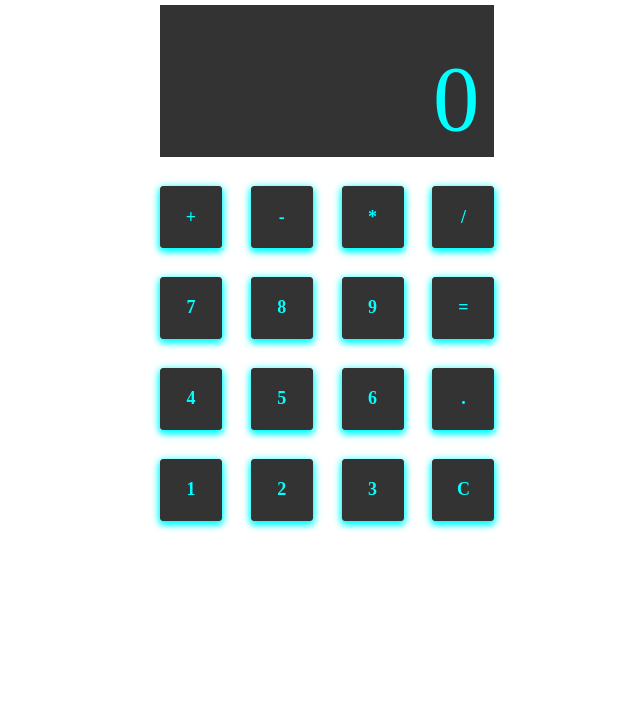
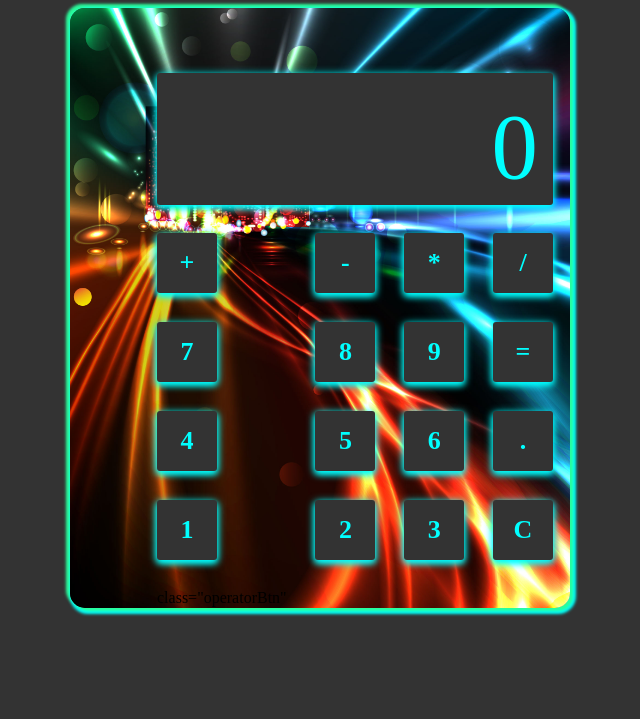
Before and after one commit to Teif26/Calculator, a plain HTML site: page index.html in a window 1280 px wide. Shown: the part 81-800 px from the top of the page, without its empty margins (320-960 px from the left). Drawn offline with Linux system fonts and the light colour scheme.

Commit message:
css finished

```diff
--- a/calcApp.js
+++ b/calcApp.js
@@ -1,14 +1,18 @@
-var btnNum = document.querySelectorAll(".calc-button")
-btnNum = Array.from(btnNum);
+var numBtn = document.getElementsByClassName("calc-button");
 
-// btnNum.forEach((el)=>{
-//     el.addEventListener("mouseover", addNewNumbers)
-// })
-// function addNewNumbers(){
-//     btnNum.forEach((el)=>{
-//      el.target.style.
-//     })
-// }
-btnNum[1].addEventListener("mouseover", (el)=>{
-  el.target.style.background = blue;
-})
+for (var i=0; i<numBtn.length; i++){
+  numBtn[i].addEventListener("mouseover", function(){
+    mOverDiv(this)
+   });
+  numBtn[i].addEventListener("mouseout", function(){
+    mOutDiv(this)
+   });
+}
+
+function mOverDiv(e) {
+    e.style["z-index"]="3";
+}
+
+function mOutDiv(e) {
+    e.style.background="1";
+}
--- a/index.html
+++ b/index.html
@@ -11,29 +11,31 @@
  <header id="h-div">
      <p class="header-text">JavaScript Calculator</p>
  </header>
+ <div class="background-wrapper">
  <div id="wrapper" class="main-grid">
-     <div id="display"> <p id="num-display">0</p></div>
+     <div id="display"> <p id="num-display">0</div>
      <div id="calc-body" class="calc-grid">
-         <div id="add" class="calc-button">+</div>
-         <div id="subtract" class="calc-button">-</div>
-         <div id="multiply" class="calc-button">*</div>
-         <div id="divide" class="calc-button">/</div>
+         <div id="add" class="calc-button" class="operatorBtn"><p class="btnText">+</p></div>
+         <div id="subtract" class="calc-button" class="operatorBtn"><p class="btnText">-</p></div>
+         <div id="multiply" class="calc-button" class="operatorBtn"><p class="btnText">*</p></div>
+         <div id="divide" class="calc-button" class="operatorBtn"><p class="btnText">/</p></div>
 
-         <div id="num7" class="calc-button">7</div>
-         <div id="num8" class="calc-button">8</div>
-         <div id="num9" class="calc-button">9</div>
-         <div id="equals" class="calc-button">=</div>
+         <div id="num7" class="calc-button"><p class="btnText" class="numBtn" >7</p></div>
+         <div id="num8" class="calc-button"><p class="btnText" class="numBtn" >8</p></div>
+         <div id="num9" class="calc-button"><p class="btnText" class="numBtn" >9</p></div>
+         <div id="equals" class="calc-button"><p class="btnText" class="equalsBtn">=</p></div>
 
-         <div id="num4" class="calc-button">4</div>
-         <div id="num5" class="calc-button">5</div>
-         <div id="num6" class="calc-button">6</div>
-         <div id="decimal" class="calc-button">.</div>
+         <div id="num4" class="calc-button"><p class="btnText" class="numBtn" >4</p></div>
+         <div id="num5" class="calc-button"><p class="btnText" class="numBtn" >5</p></div>
+         <div id="num6" class="calc-button"><p class="btnText" class="numBtn" >6</p></div>
+         <div id="decimal" class="calc-button"><p class="btnText" class="decimalBtn">.</p></div>
 
-         <div id="num1" class="calc-button">1</div>
-         <div id="num2" class="calc-button">2</div>
-         <div id="num3" class="calc-button">3</div>
-         <div id="clear" class="calc-button">C</div>
+         <div id="num1" class="calc-button"><p class="btnText" >1</p></div>
+         <div id="num2" class="calc-button"><p class="btnText">2</p></div>
+         <div id="num3" class="calc-button"><p class="btnText">3</p></div>
+         <div id="clear" class="calc-button"><p class="btnText" class="clearBtn">C</p></div>
 
+ class="operatorBtn"        </div>
      </div>
  </div>
 <script src="calcApp.js"></script>
--- a/style.scss
+++ b/style.scss
@@ -1,5 +1,3 @@
-
-$primary:#FF0072;
 
 
 ::before,
@@ -9,57 +7,85 @@ $primary:#FF0072;
   box-sizing: border-box;
 }
 html body{
-    height:  100%;
-    width: 100%;
-
-     margin: 0;
+    background: #333;
+    position: absolute;
+   margin: 0;
+}
+p{
+    margin:0;
+    padding: 0;
 }
 
 
+header{
 
-header{
     width: 100vw;
     height: 1.8em;
+    margin-top: 15px;
     margin-left: auto;
     margin-right: auto;
-    margin-bottom: 1.8em;
+    margin-bottom: 2.8em;
 
     .header-text{
+        color: white;
         text-align: center;
         font-family: sans-serif;
-        font-size: 1.8em;
+        font-size: 2.8em;
     }
 }
+.background-wrapper{
+    position: relative;
+    background-image:url('assets/background.jpg');
+    border-radius: 15px;
+   background-size: cover;
+   box-shadow: 3px 3px 3px 0 rgb(42,253,156,),3px 3px 3px 3px #00FFFF,-3px -3px 3px 1px rgb(42,253,156,);
+    height:600px;
+    width:500px;
+   margin-right: auto;
+   margin-left: auto;
+   margin-bottom: 20px;
+   &:after,&::before{
+       content:'';
+       position: absolute;
+    box-shadow: 3px 3px 3px 0 rgb(42,253,156,)
+   }
+}
 #wrapper{
-
-    margin-left:auto;
-    margin-right: auto;
-    width: 25vw;
-    height: 30vh;
+    margin-top: 65px;
+    position: absolute;
+    left: 87px;
+    margin-bottom: 30px;
+    height: 50%;
+    width: 30%;
     display: grid;
     grid-template-columns:1fr;
     grid-template-rows: 1fr;
     grid-gap: 1.8em;
 }
 #display{
+
     background: #333;
     color: #00FFFF;
     font-size: 5.8em;
      max-height: 4.8em;
      width: 100%;
+     border-radius: 3px;
      display: flex;
      justify-content: flex-end ;
      align-items: baseline;
      box-sizing: border-box;
+     box-shadow: 0 2px 10px #00FFFF, 0 3px 6px #00FFFF;
         #num-display{
             margin-bottom: 5px;
-            margin-top: 40px;
+            margin-top: 20px;
             margin-right: 15px;
         }
 
 }
 
 #calc-body{
+    //height:
+    margin:0 auto 0 auto;
     display:grid;
     grid-template-columns: repeat(4,1fr);
     grid-template-rows: repeat(4, 1fr);
@@ -70,10 +96,10 @@ header{
 .calc-button {
     background-color: #333;
     color:#00FFFF;
-    font-size:18px;
+    font-size:26px;
     height: 60px;
     width: 60px;
-    border: 1px #333 solid;
+    border: 0px #333 solid;
     border-radius: 3px;
     display: flex;
     justify-content: center;
@@ -81,7 +107,7 @@ header{
     font-weight:bold;
     position:relative;
     box-shadow: 0 2px 10px #00FFFF, 0 3px 6px #00FFFF;
-    z-index: 1;
+    z-index: 0;
     &:before {
       -webkit-transition:0.5s all ease;
       transition:0.5s all ease;
@@ -92,16 +118,18 @@ header{
       bottom:0;
       opacity:0;
       content:'';
-      background-color:$primary;
-      z-index:1;
+      border-radius: 3px;
+      background-color:yellow;
+      z-index:-2;
     }
     &:hover {
+        color:red;
       &:before {
         -webkit-transition:0.5s all ease;
         transition:0.5s all ease;
         left:0;
         right:0;
-        opacity:1;
+        opacity:.8;
       }
     }
     &:focus {
@@ -109,26 +137,8 @@ header{
         transition:0.5s all ease;
         left:0;
         right:0;
-        opacity:1;
+        opacity:.8;
       }
     }
-  }
 
-
-/*.calc-button{
-    background: #333;
-    color: #fff;
-    height: 60px;
-    width: 60px;
-    border: 1px #333 solid;
-    border-radius: 3px;
-    display: flex;
-    justify-content: center;
-    align-items: center;
-
-
-
-    &:hover{
-       translate: rotateZ(360deg) ;
-    }
-}*/
+}
```
Also changed, not shown: assets/background.jpg (added), style.css, 1 other file.
